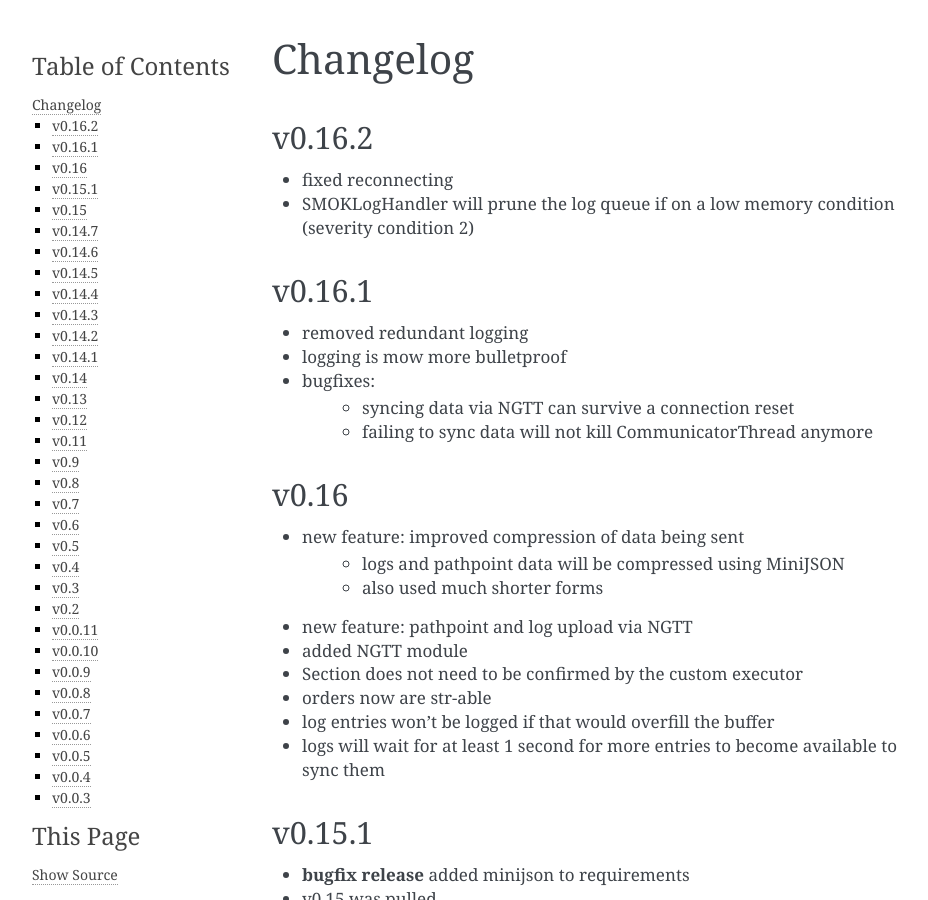
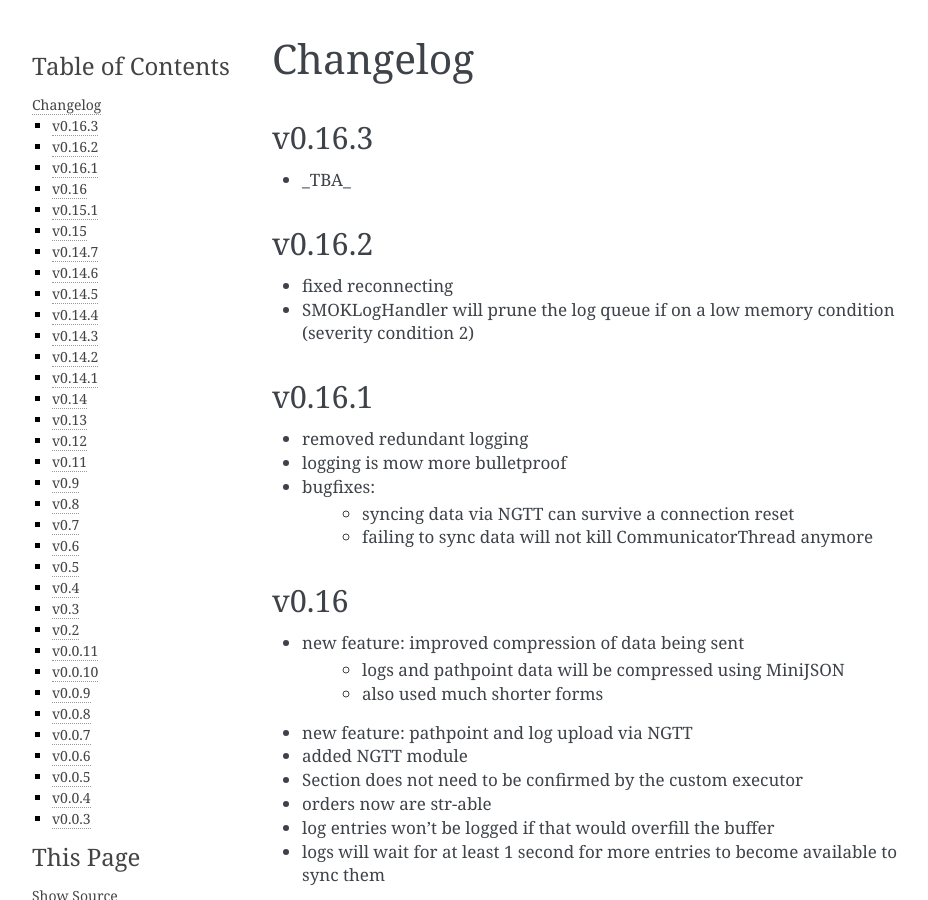
Before and after one commit to smok-serwis/smok-client, a Sphinx documentation site: the page built from docs/changelog.rst, in a window 1280 px wide and 900 px high. Shown: the whole window, without its empty margins (148-1076 px from the left). Built offline with Sphinx 7.4.7, drawn with Linux system fonts in a browser that asks for light colours.

Commit message:
ver bump

```diff
--- a/docs/changelog.rst
+++ b/docs/changelog.rst
@@ -1,5 +1,10 @@
 Changelog
 =========
+
+v0.16.3
+~~~~~~~
+
+* _TBA_
 
 v0.16.2
 ~~~~~~~
--- a/smok/__init__.py
+++ b/smok/__init__.py
@@ -1 +1 @@
-__version__ = '0.16.2'
+__version__ = '0.16.3a1'
```
